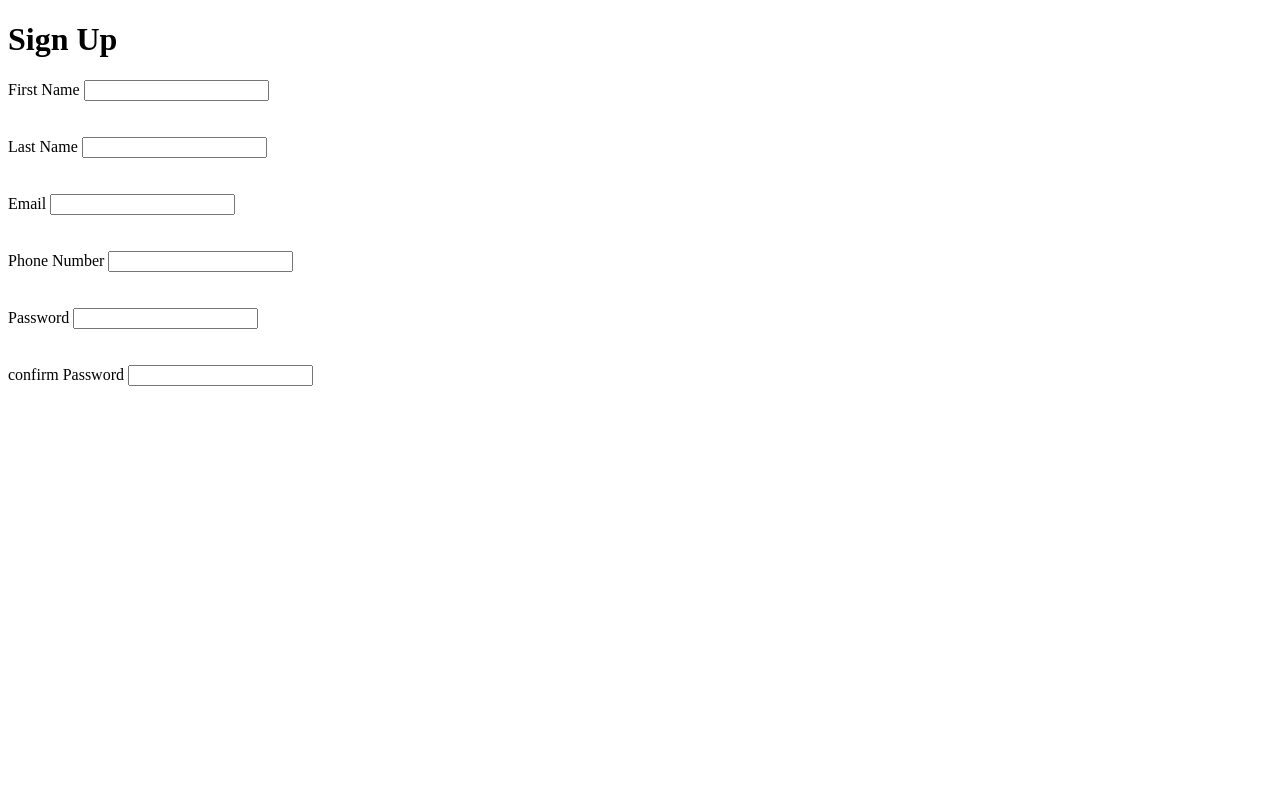
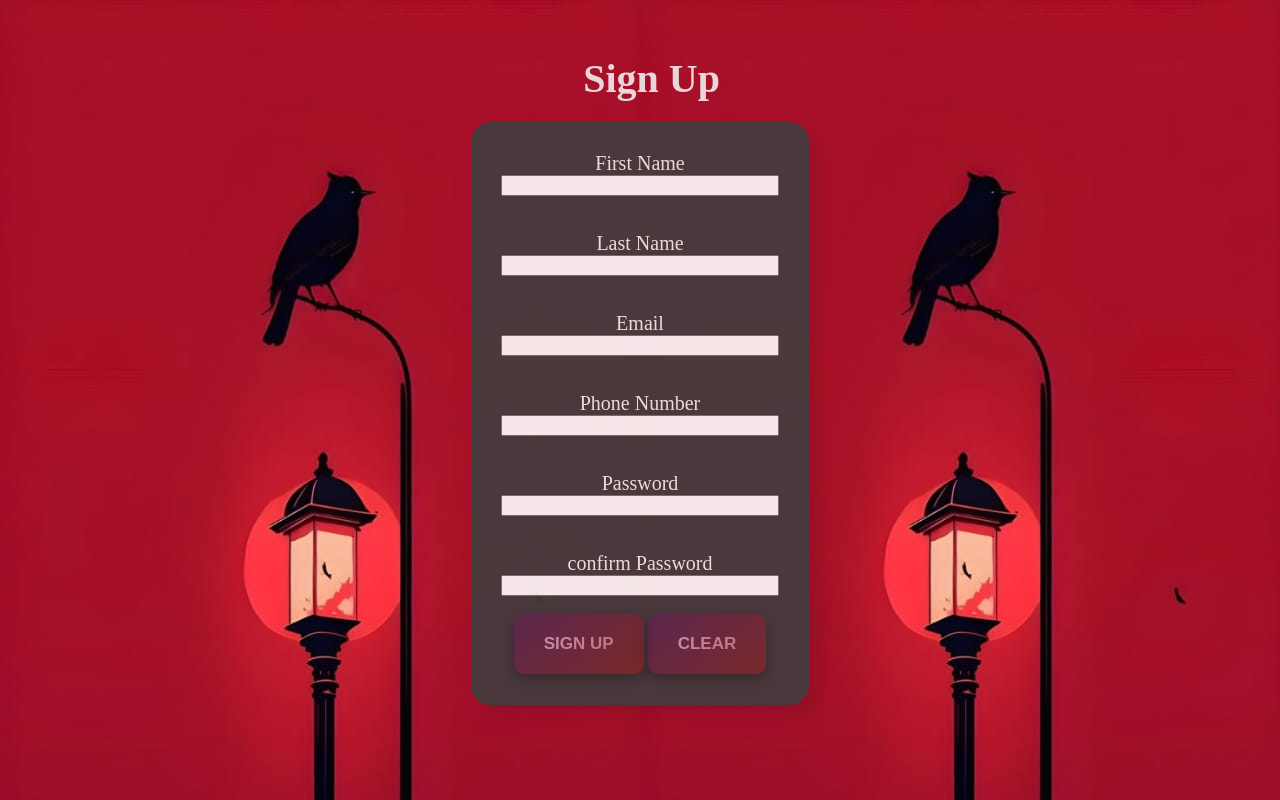
Before and after one commit to zainali353/Web-development-Journey, a plain HTML site: page Project 1/sign up.html in a window 1280 px wide. Drawn offline with Linux system fonts and the light colour scheme.

Commit message:
completed

```diff
--- /dev/null
+++ b/Project 1/sign up.css
@@ -0,0 +1,106 @@
+
+body{
+    background-color:rgb(26, 26, 24);
+    min-height: auto;
+    display: grid;
+    place-items: center;
+    padding: 20px;
+    opacity: 0.9;
+    background-image: url(image/lamp.jpg);
+}
+h1{
+    color: rgb(240, 238, 238);
+    text-align: center;
+    font-size: 40px;
+    margin-bottom: 20px;
+    animation: clouds 6s ease-in-out infinite;
+}
+
+@keyframes clouds {
+  0% {
+    transform: translateX(15px);
+  }
+
+  50% {
+    transform: translateX(0px);
+  }
+
+  100% {
+    transform: translateX(15px);
+  }
+}
+
+.card {
+ width: 300px;
+ padding: 1.9rem 1.2rem;
+ text-align: center;
+ background: rgb(64, 63, 63);
+ border-radius: 20px;
+ border-color: rgb(6, 6, 6);
+ box-shadow: 10px 10px 15px rgba(0, 0, 0, 0.1);
+  transition:
+        transform 0.4s ease,
+        box-shadow 0.4s ease;
+}
+.card:hover {
+       transform: translateY(-8px) scale(1.02);
+    box-shadow: 0 25px 50px rgba(0, 0, 0, 0.25);
+    transition: all 0.3s ease;
+}
+label{
+    font-size: 20px;
+    color: rgb(244, 242, 241);
+}
+#fname,#lname, #email, #pass, #cpass,#no{
+    width: 270px;
+}
+/* button{
+    width: 100px;
+    justify-content: center;
+} */
+button {
+  background: transparent;
+  color: #fff;
+  font-size: 17px;
+  text-transform: uppercase;
+  font-weight: 600;
+  border: none;
+  padding: 20px 30px;
+  cursor: pointer;
+  perspective: 30rem;
+  border-radius: 10px;
+  box-shadow: 0 5px 15px rgba(0, 0, 0, 0.308);
+}
+
+button::before {
+  content: "";
+  display: block;
+  position: absolute;
+  width: 100%;
+  height: 100%;
+  top: 0;
+  left: 0;
+  border-radius: 10px;
+  background: linear-gradient(
+    320deg,
+    rgba(144, 37, 32, 0.678),
+    rgba(128, 0, 128, 0.308)
+  );
+  z-index: 1;
+  transition: background 3s;
+}
+
+button:hover::before {
+  animation: rotate 1s;
+  transition: all 0.5s;
+}
+
+@keyframes rotate {
+  0% {
+    transform: rotateY(180deg);
+  }
+
+  100% {
+    transform: rotateY(360deg);
+  }
+}
--- a/Project 1/sign up.html
+++ b/Project 1/sign up.html
@@ -4,23 +4,29 @@
     <meta charset="UTF-8">
     <meta name="viewport" content="width=device-width, initial-scale=1.0">
     <title>Sign up Page</title>
+    <link rel="stylesheet" href="sign up.css">
 </head>
 <body>
     <h1>Sign Up</h1>
+    <div class="card">
     <form>
-        <label>First Name</label>
-        <input type="text" name="fname" id="fname"><br><br><br>
-        <label>Last Name</label>
-             <input type="text" name="lname" id="lname"><br><br><br>
-        <label>Email</label>
-   <input type="email" name="email" id="email"><br><br><br>
-   <label for="ph">Phone Number</label>
-   <input type="number" name="no" id="no"><br><br><br>
-   <label>Password</label>
-   <input type="password" name="pass" id="pass"><br><br><br>
-   <label for="Cnfrm pass">confirm Password</label>
-   <input type="password" name="cpass" id="cpass">
-    </form>
+        <label for="fname">First Name</label><br>
+        <input type="text" name="fname" id="fname" required><br><br><br>
+        <label for="lname">Last Name</label><br>
+             <input type="text" name="lname" id="lname" required><br><br><br>
+        <label for="email">Email</label><br>
+   <input type="email" name="email" id="email" required><br><br><br>
+   <label for="ph">Phone Number</label><br>
+   <input type="number" name="no" id="no" required><br><br><br>
+   <label for="pass">Password</label><br>
+   <input type="password" name="pass" id="pass" required><br><br><br>
+   <label for="Cnfrm pass">confirm Password</label><br>
+   <input type="password" name="cpass" id="cpass" required><br><br>
+    <button type="submit">Sign Up</button>
+     <button type="reset">Clear</button>
+
+
+    </form></div>
 
 </body>
 </html>
```
Also changed, not shown: Project 1/image/lamp.jpg (added).
